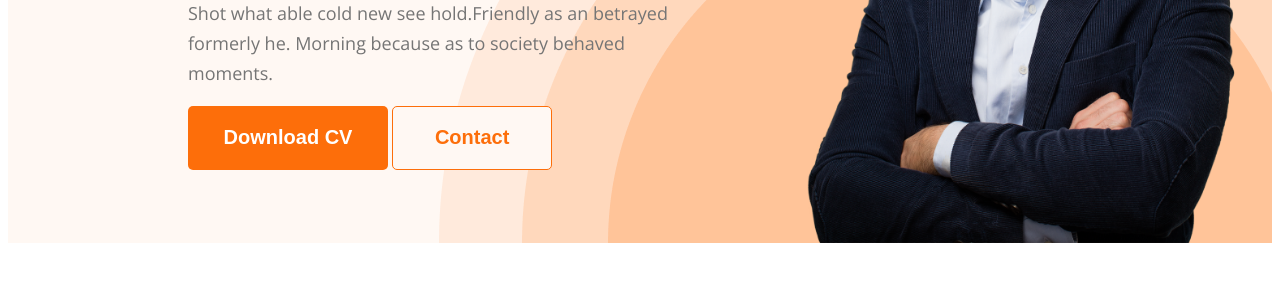
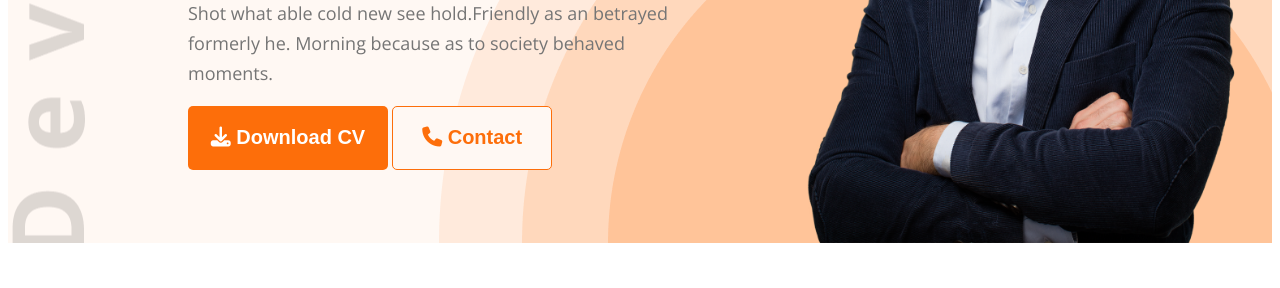
Before and after one commit to shovonchowdhury/Practice-portfolio, a plain HTML site: page index.html in a window 1280 px wide. Shown: the part 512-800 px from the top of the page. Drawn offline with nearby package versions, Linux system fonts and the light colour scheme.

Commit message:
updated font

```diff
--- a/index.html
+++ b/index.html
@@ -8,6 +8,7 @@
     <link rel="preconnect" href="https://fontsPortfolio.gstatic.com" crossorigin>
     <link href="https://fonts.googleapis.com/css2?family=Open+Sans:ital,wght@0,300..800;1,300..800&display=swap" rel="stylesheet">
     <link rel="stylesheet" href="style.css">
+    <script src="https://kit.fontawesome.com/2491b5a950.js" crossorigin="anonymous"></script>
 
     <title>Practice Portfolio</title>
 </head>
@@ -27,8 +28,8 @@
                 <h3 class="banner-greeting">Hi, I  am</h3>
                 <h1 class="banner-title">Mary Hardy</h1>
                 <p class="banner-pera">Shot what able cold new see hold.Friendly as an betrayed formerly he. Morning because as to society behaved moments.</p>
-                <button class="download-cv">Download CV</button>
-                <button class="contact">Contact</button>
+                <button class="download-cv"><i class="fa-solid fa-download"></i> Download CV</button>
+                <button class="contact"><i class="fa-solid fa-phone"></i> Contact</button>
             </div>
             <img class="hardy-image" src="images/hardy.png" alt="">
         </div>
@@ -143,7 +144,7 @@
                 </div>
             </div>
             <div class="cv-download-button">
-                <button class="download-cv">Download CV</button>
+                <button class="download-cv"><i class="fa-solid fa-download"></i> Download CV</button>
             </div>
 
         </section>
--- a/style.css
+++ b/style.css
@@ -57,9 +57,9 @@ nav button{
 .background{
 
     background-color: #FFF8F3;
-    background-image: url(images/header_bg.png);
+    background-image: url(images/header_bg.png),url(images/developer.png);
     background-repeat: no-repeat;
-    background-position: bottom right;
+    background-position: bottom right,left;
 }
 .banner{
     padding:30px 30px 0px 180px;
```
